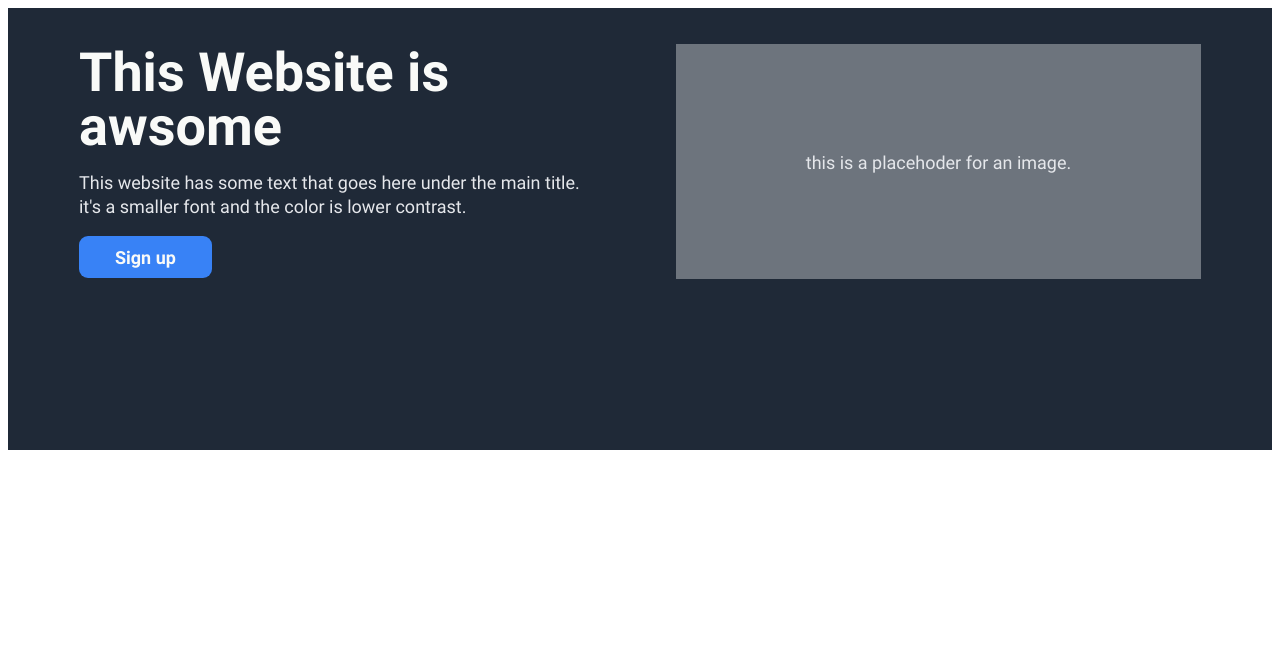
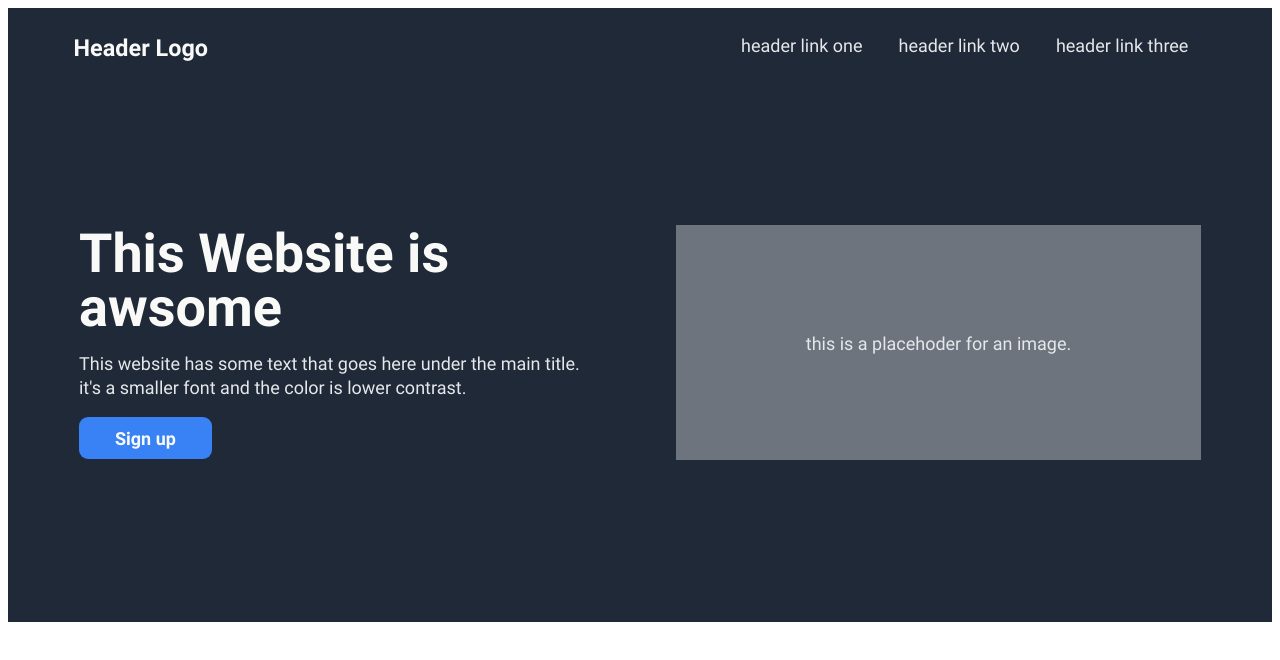
Before and after one commit to peimanhp/Odin-Landing-Page, a plain HTML site: page index.html in a window 1280 px wide. Drawn offline with Linux system fonts and the light colour scheme.

Commit message:
navbar added

```diff
--- a/index.html
+++ b/index.html
@@ -11,8 +11,21 @@
 
 <body>
     <header>
-        <div class="flex-container">
-            <div>
+        <!-- navbar -->
+        <div class="header-container">
+            <div class="logo">
+                Header Logo
+            </div>
+            <div class="nav-links">
+                <a href="#">header link one</a>
+                <a href="#">header link two</a>
+                <a href="#">header link three</a>
+            </div>
+        </div>
+
+        <!-- awsome section & image place holder -->
+        <div class="header-container">
+            <div class="title-image">
                 <h1>This Website is awsome</h1>
                 <p>
                     This website has some text that goes here under the main title. it's a smaller font and the color is
@@ -20,7 +33,7 @@
                 </p>
                 <button>Sign up</button>
             </div>
-            <div id="place-holder">
+            <div class="title-image place-holder">
                 this is a placehoder for an image.
             </div>
         </div>
--- a/style.css
+++ b/style.css
@@ -1,7 +1,7 @@
 :root {
   --hf-bg-color: #1f2937;
   --btn-color: #3882f6;
-  --btn-hover: #186bf4;
+  --btn-hover: #0053da;
   --hf-text-color: #f9faf8;
   --secondary-text-color: #e5e7eb;
 }
@@ -18,26 +18,47 @@
 * {
   box-sizing: border-box;
   font-size: 18px;
-  font-family: roboto;
+  font-family: roboto, arial;
   text-decoration: none;
 }
 
-header div {
+.header-container {
+  display: flex;
+  justify-content: center;
   background-color: var(--hf-bg-color);
   color: var(--hf-text-color);
-  padding-bottom: 7.5em;
+  padding-bottom: 7em;
+  align-items: center;
 }
 
-header div div {
+.logo {
+  display: flex;
+  justify-content: left;
+  width: 525px;
+  margin: 1em 2em 0 0;
+  font-family: roboto-bold;
+  font-size: 1.3em;
+}
+
+.nav-links {
+  display: flex;
+  justify-content: right;
+  width: 525px;
+  margin: 1em 0 0 2em;
+}
+
+.title-image {
   width: 525px;
   height: 235px;
   margin: 2em;
-  padding-bottom: 0;
 }
 
-.flex-container {
+.place-holder {
   display: flex;
   justify-content: center;
+  align-items: center;
+  color: var(--secondary-text-color);
+  background-color: #6d747d;
 }
 
 h1 {
@@ -52,6 +73,11 @@ p {
   color: var(--secondary-text-color);
 }
 
+a {
+  color: var(--secondary-text-color);
+  padding: 0 1em 0 1em;
+}
+
 button {
   background-color: var(--btn-color);
   color: var(--hf-text-color);
@@ -61,7 +87,7 @@ button {
   padding-left: 2em;
   padding-right: 2em;
   font-family: roboto-bold;
-  transition-duration: 0.4s;
+  transition-duration: 0.2s;
 }
 
 button:hover {
@@ -70,10 +96,6 @@ button:hover {
   cursor: pointer;
 }
 
-#place-holder {
-  display: flex;
-  justify-content: center;
-  align-items: center;
-  color: var(--secondary-text-color);
-  background-color: #6d747d;
+a:hover {
+  color: white;
 }
```
